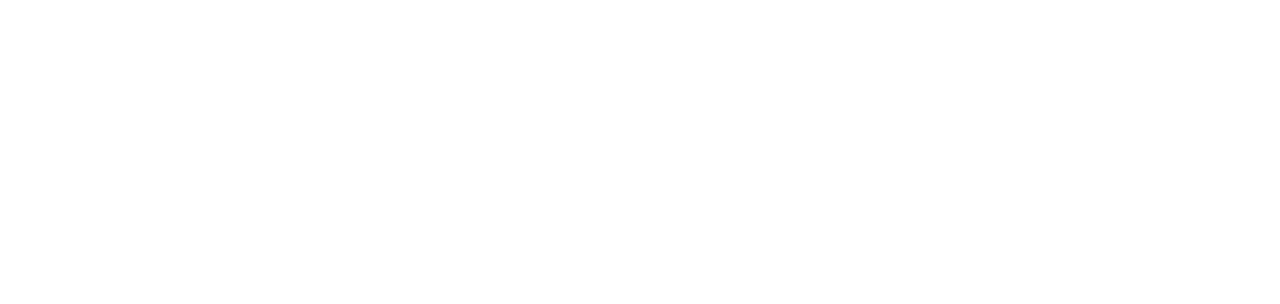
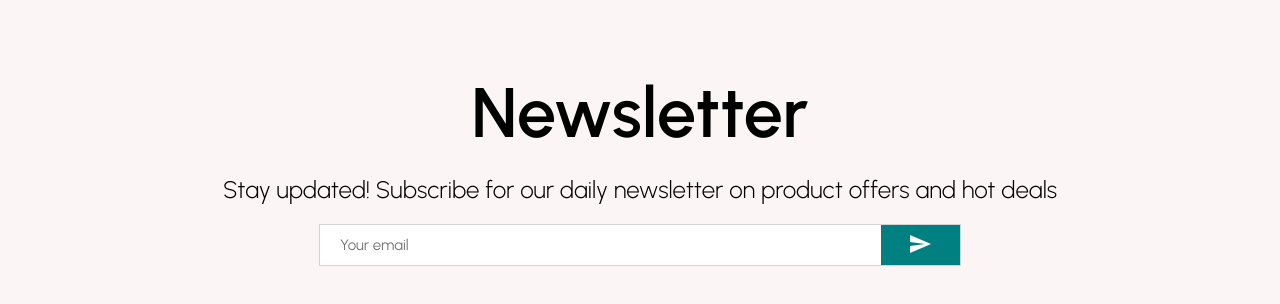
Before and after one commit to ondiekelijah/e-Commerce-webapp, a React (Create React App) app: page / in a window 1280 px wide. Shown: the part 2328-2632 px from the top of the page. Before the commit the page ends 2256 px from the top, so only its background shows below. Built offline with nearby package versions, Linux system fonts and the light colour scheme.

Commit message:
Added Newsletter

```diff
--- /dev/null
+++ b/src/components/Newsletter.jsx
@@ -0,0 +1,59 @@
+import styled from "styled-components"
+import SendIcon from '@mui/icons-material/Send';
+
+const Container = styled.div`
+height: 60vh;
+display: flex;
+align-items: center;
+justify-content: center;
+background-color: #fcf5f5;
+flex-direction: column;
+`
+const Title = styled.h1`
+font-size: 70px;
+margin-bottom: 20px;
+`
+const Description = styled.div`
+font-size: 24px;
+font-weight: 300;
+margin-bottom: 20px;
+`
+const InputContainer = styled.div`
+width: 50%;
+height: 40px;
+background-color: white;
+display: flex;
+justify-content: space-between;
+border: 1px solid lightgray;
+`
+const Input = styled.input`
+border: none;
+flex: 8;
+padding-left: 20px;
+font-size: 15px;
+`
+const Button = styled.button`
+flex: 1;
+border: none;
+background-color: teal;
+color: white;
+`
+
+
+
+const Newsletter = () => {
+  return (
+    <Container>
+        <Title>Newsletter</Title>
+        <Description>Stay updated! Subscribe for our daily newsletter on product offers and hot deals</Description>
+        <InputContainer>
+        <Input placeholder="Your email"/>
+        <Button>
+            <SendIcon/>
+        </Button>
+        </InputContainer>
+    </Container>
+  )
+}
+
+export default Newsletter
--- a/src/pages/Home.jsx
+++ b/src/pages/Home.jsx
@@ -3,6 +3,7 @@
 import Slider from '../components/Slider'
 import Categories from '../components/Categories'
 import Products from '../components/Products'
+import Newsletter from '../components/Newsletter'
 
 
 const Home = () => {
@@ -13,6 +14,7 @@
     <Slider/>
     <Categories/>
     <Products/>
+    <Newsletter/>
     </>
   )
 }
```
